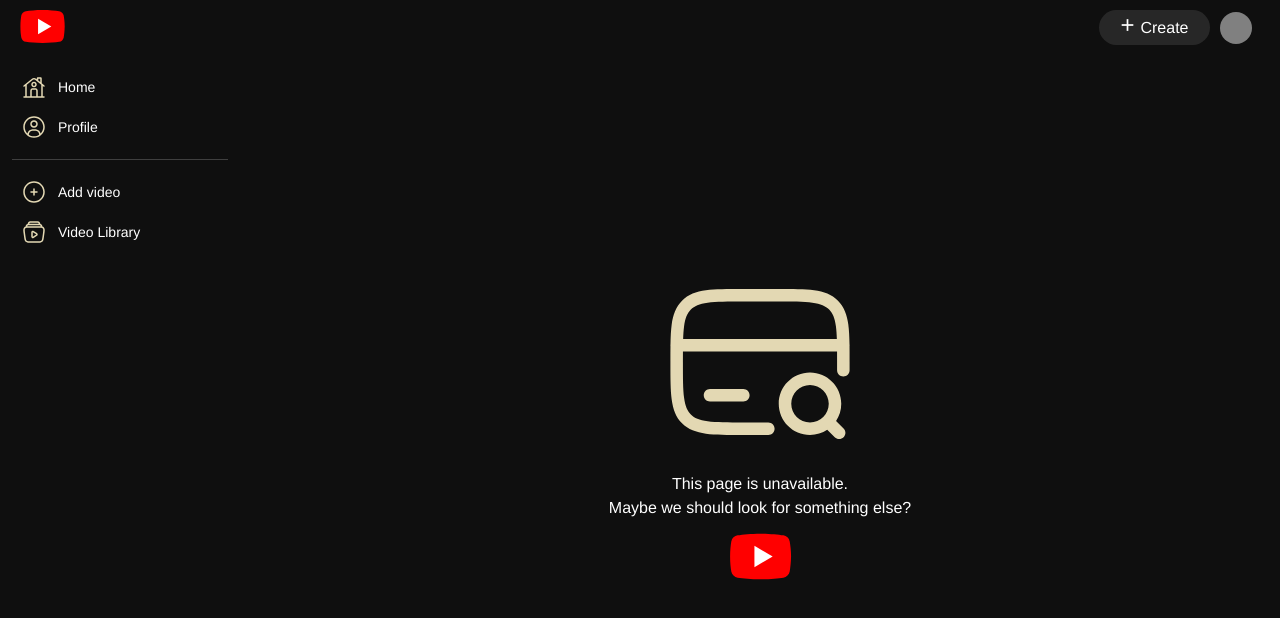
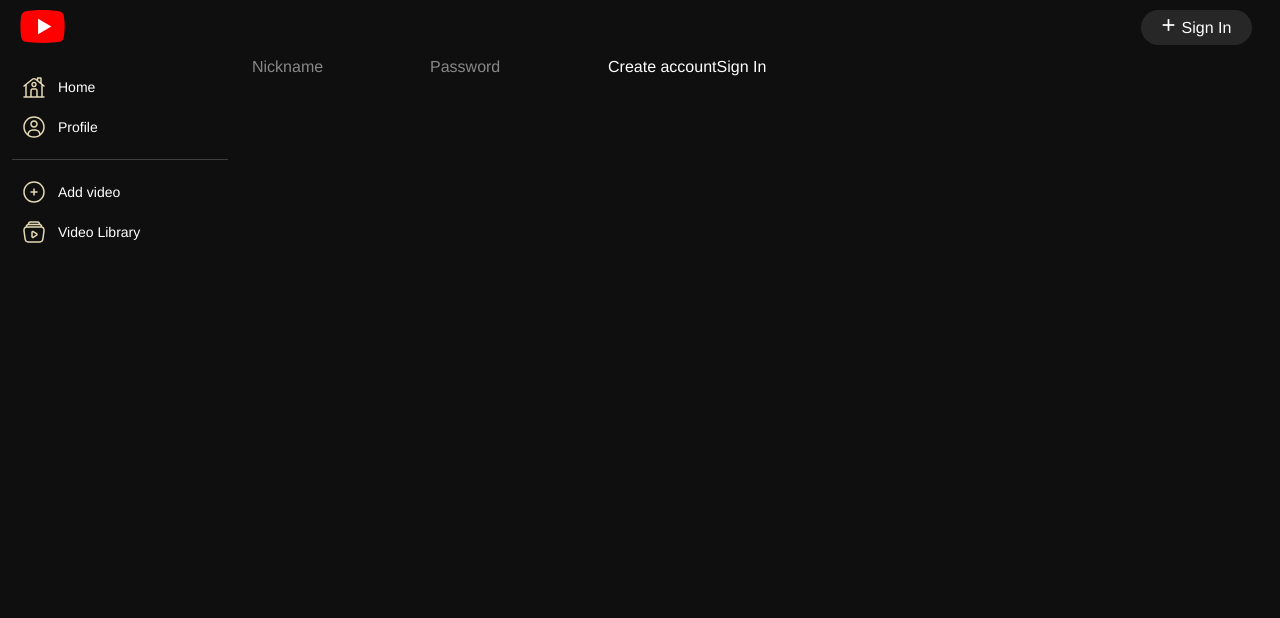
Before and after one commit to posternaka/youtube-clone, a Next.js app: page /auth/login in a window 1280 px wide. Before the commit this address had no page. Shown: the top 618 px of the page. Built offline with nearby package versions, Linux system fonts and the light colour scheme.

Commit message:
feat: auth page with login and register; react-form connect for get inputs

```diff
--- /dev/null
+++ b/src/app/(public)/auth/login/page.tsx
@@ -0,0 +1,11 @@
+import { LoginScreen } from "@/src/screen/LoginScreen";
+
+export default async function LoginPage() {
+  try {
+    console.log("login page");
+  } catch {
+    return <div>Something went wrong</div>;
+  }
+
+  return <LoginScreen />;
+}
--- /dev/null
+++ b/src/app/(public)/auth/register/page.tsx
@@ -0,0 +1,11 @@
+import Link from "next/link";
+
+export default async function RegisterPage() {
+  try {
+    console.log("login page");
+  } catch {
+    return <div>Something went wrong</div>;
+  }
+
+  return <Link href="/auth/login">Login</Link>;
+}
--- /dev/null
+++ b/src/screen/LoginScreen/LoginScreen.module.css
@@ -0,0 +1,10 @@
+.container {
+  padding-bottom: 32px;
+}
+
+.error {
+  position: absolute;
+  margin-left: 10px;
+  margin-top: 3px;
+  color: rgb(173, 0, 0);
+}
--- /dev/null
+++ b/src/screen/LoginScreen/LoginScreen.tsx
@@ -0,0 +1,61 @@
+"use client";
+
+import Link from "next/link";
+
+import { useForm } from "react-hook-form";
+import { zodResolver } from "@hookform/resolvers/zod";
+import z from "zod";
+
+import s from "./LoginScreen.module.css";
+
+const schema = z.object({
+  nickname: z.string().min(1, "Min. 1 symbol"),
+  password: z.string().min(1, "Min. 1 symbol"),
+});
+
+type Inputs = {
+  nickname: string;
+  password: string;
+};
+
+export const LoginScreen = () => {
+  const {
+    register,
+    handleSubmit,
+    formState: { errors },
+  } = useForm<Inputs>({ resolver: zodResolver(schema) });
+
+  const onSubmit = handleSubmit((data: Inputs) => {
+    console.log("data", data);
+  });
+
+  const hasNicknameInputError = !!errors.nickname?.message;
+  const hasPasswordInputError = !!errors.password?.message;
+
+  return (
+    <div className={s.container}>
+      <form onSubmit={onSubmit}>
+        <label>
+          <input {...register("nickname")} type="text" placeholder="Nickname" />
+          {hasNicknameInputError && (
+            <p className={s.error}> {errors.nickname?.message} </p>
+          )}
+        </label>
+
+        <label>
+          <input
+            {...register("password")}
+            type="password"
+            placeholder="Password"
+          />
+          {hasPasswordInputError && (
+            <p className={s.error}> {errors.password?.message} </p>
+          )}
+        </label>
+
+        <Link href="/auth/register">Create account</Link>
+        <button type="submit">Sign In</button>
+      </form>
+    </div>
+  );
+};
--- /dev/null
+++ b/src/screen/LoginScreen/index.ts
@@ -0,0 +1 @@
+export * from "./LoginScreen";
--- a/src/widgets/BaseLayout/ui/Header/Header.tsx
+++ b/src/widgets/BaseLayout/ui/Header/Header.tsx
@@ -21,13 +21,16 @@ export const Header = ({ profileId }: HeaderProps) => {
       </Link>
 
       <div className={s.partRight}>
-        <Link href="/editor/addVideo" className={s.createVideoLink}>
+        <Link href="/auth/login" className={s.createVideoLink}>
+          Sign In
+        </Link>
+        {/* <Link href="/editor/addVideo" className={s.createVideoLink}>
           Create
         </Link>
 
         <Link href={`/profile/${profileId}`} className={s.yourProfileLink}>
           <div className={s.hiddenText}>Move to profile</div>
-        </Link>
+        </Link> */}
       </div>
     </header>
   );
```
